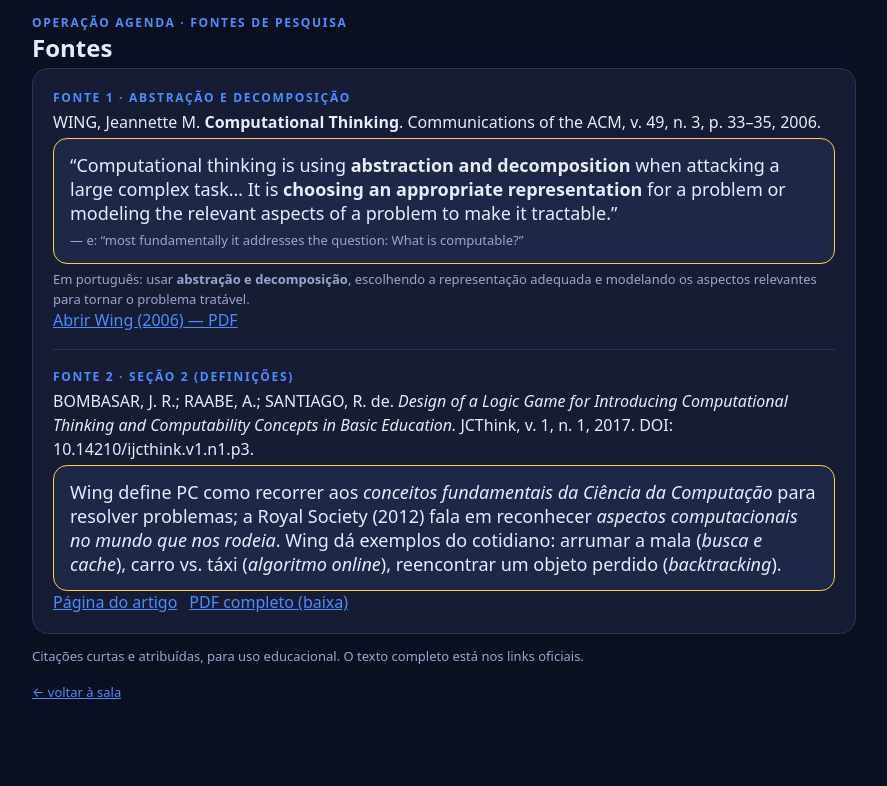
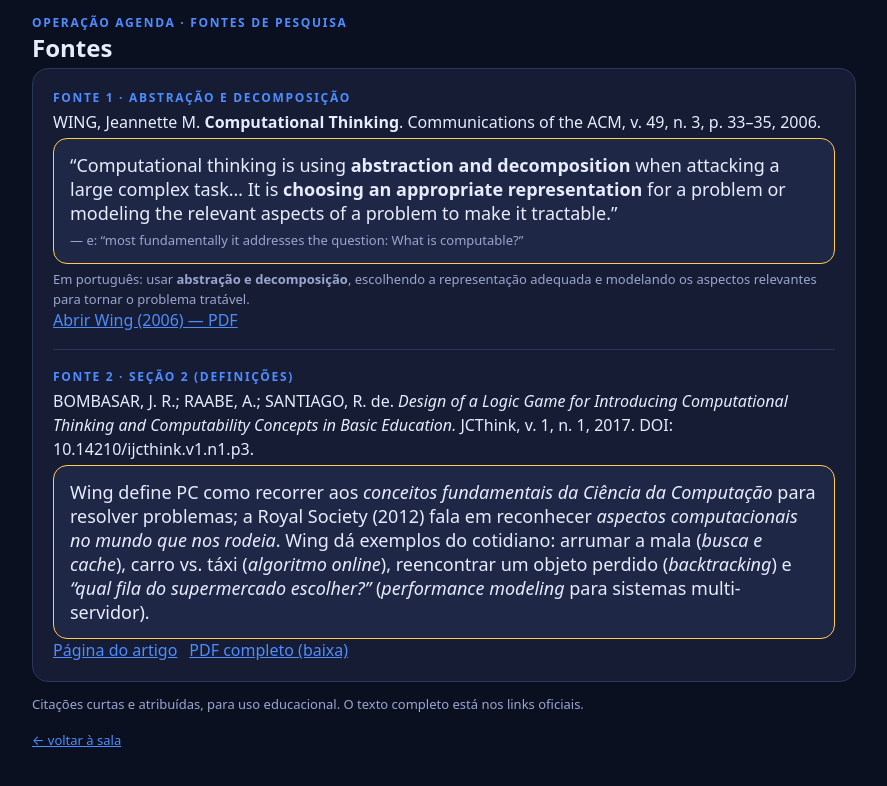
Before and after one commit to Migueldoniz/pensamento-computacional, a Next.js app: page /fonte in a window 1280 px wide. Shown: the top 786 px of the page, without its empty margins (196-1083 px from the left). Built offline with nearby package versions, Linux system fonts and the light colour scheme.

Commit message:
feat(pesquisa): exemplo de resposta = fila do supermercado (exemplo do proprio Wing 2006)

```diff
--- a/app/fonte/page.tsx
+++ b/app/fonte/page.tsx
@@ -48,7 +48,8 @@ export default function FontePage({ searchParams }: { searchParams: { room?: str
             para resolver problemas; a Royal Society (2012) fala em reconhecer <em>aspectos
             computacionais no mundo que nos rodeia</em>. Wing dá exemplos do cotidiano: arrumar a mala
             (<em>busca e cache</em>), carro vs. táxi (<em>algoritmo online</em>), reencontrar um objeto
-            perdido (<em>backtracking</em>).
+            perdido (<em>backtracking</em>) e <em>“qual fila do supermercado escolher?”</em>{' '}
+            (<em>performance modeling</em> para sistemas multi-servidor).
           </div>
           <div className="row">
             <a href="https://periodicos.univali.br/index.php/IJCThink/article/view/8928" target="_blank" rel="noreferrer">
--- a/lib/game.ts
+++ b/lib/game.ts
@@ -174,7 +174,7 @@ export const PHASES: Phase[] = [
         'Em que etapas você decide, na ordem?',
       ],
       example:
-        'Decisão: encaixar mais uma reunião na agenda  ·  Destacar: horários (início/fim) das reuniões + duração da nova  ·  Ignorar: assunto da reunião, quem convocou  ·  Passos: ver os horários → comparar sobreposição → decidir.',
+        'Decisão: qual fila do supermercado escolher  ·  Destacar: nº de pessoas na fila, itens de cada pessoa, caixas abertos  ·  Ignorar: cor da roupa, o que estão comprando  ·  Passos: contar as pessoas → estimar os itens → comparar as filas → escolher.  (Wing, 2006: "Which line do you stand in at the supermarket? That’s performance modeling".)',
       template: 'Decisão: ____   ·   Destacar: ____   ·   Ignorar: ____   ·   Passos: ____',
       hint: 'Registre no chat do Meet (ou Mentimeter/Padlet).',
       sourceLabel: 'Abrir as fontes (Wing 2006 + Bombasar et al. 2017)',
```
